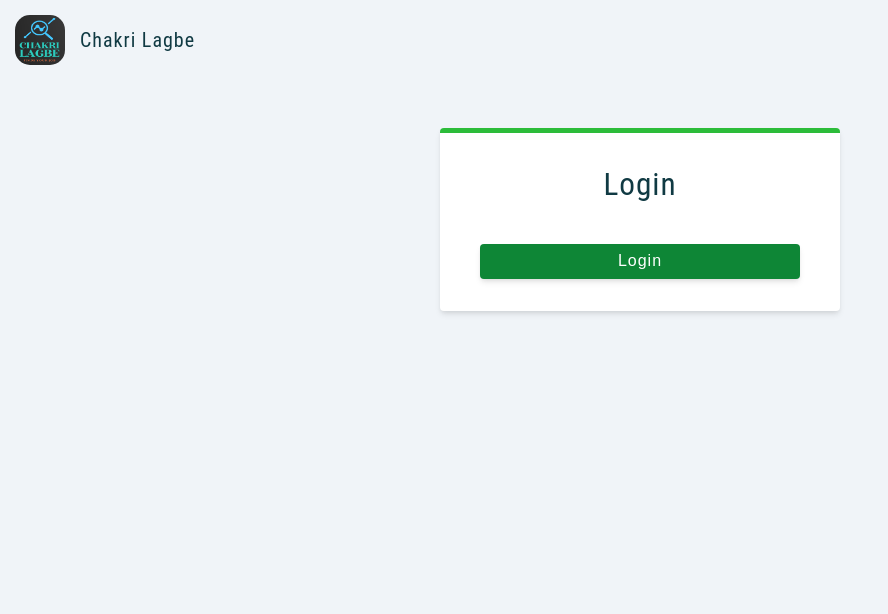
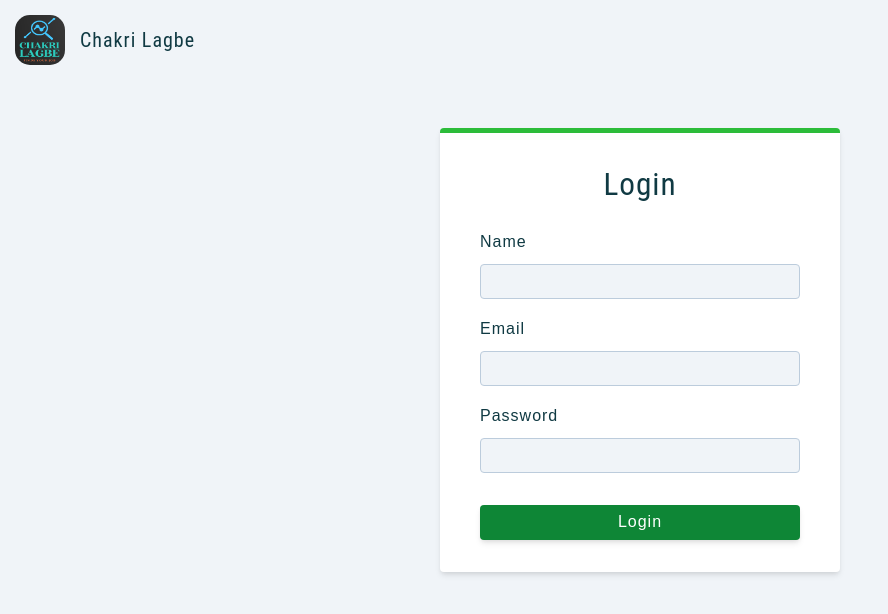
Before and after one commit to ahatasam2573/chakri-lagbe, a React (Vite) app in the folder client/: page /register in a window 1280 px wide. Shown: the top 614 px of the page, without its empty margins (0-888 px from the left). Built offline with nearby package versions, Linux system fonts and the light colour scheme.

Commit message:
formrow completed

```diff
--- a/client/src/components/FormRow.jsx
+++ b/client/src/components/FormRow.jsx
@@ -1,7 +1,8 @@
 const FormRow = ({ type, name, value, handleChange, labelText }) => {
     return (
         <div className="form-row">
-            <label htmlFor={name} className="form-label">{labelText}</label>
+            <label htmlFor={name} className="form-label">{labelText || name}</label> {/* if labeltext passed in then other components access labeltext from this components otherwise it shows the name */}
+
             <input
                 type={type}
                 value={value}
--- /dev/null
+++ b/client/src/components/index.js
@@ -0,0 +1,5 @@
+import Logo from './Logo'
+import FormRow from './FormRow'
+
+
+export { Logo, FormRow }
--- a/client/src/pages/Landing.jsx
+++ b/client/src/pages/Landing.jsx
@@ -1,7 +1,7 @@
 import Main from '../assets/img/main.svg';
 import Wrapper from '../assets/wrapper/LandingPage';
 import { Link } from 'react-router-dom';
-import Logo from '../components/Logo';
+import { Logo } from '../components/index';
 
 const Landing = () => {
     return (
--- a/client/src/pages/Register.jsx
+++ b/client/src/pages/Register.jsx
@@ -1,4 +1,4 @@
-import Logo from "../components/Logo"
+import { Logo, FormRow } from "../components/index"
 import { useState, useEffect } from "react";
 import Wrapper from '../assets/wrapper/RegisterPage'
 
@@ -31,6 +31,15 @@
             <Wrapper>
                 <form className="form" onSubmit={onSubmit}>
                     <h3>Login</h3>
+                    {/* name input */}
+                    <FormRow type="text" name="name" value={values.name} handleChange={handleChange} />
+
+                    {/*  email */}
+                    <FormRow type="email" name="email" value={values.email} handleChange={handleChange} />
+
+                    {/*  password */}
+                    <FormRow type="password" name="password" value={values.password} handleChange={handleChange} />
+
 
                     <button type="submit" className="btn btn-block">Login</button>
                 </form>
```
